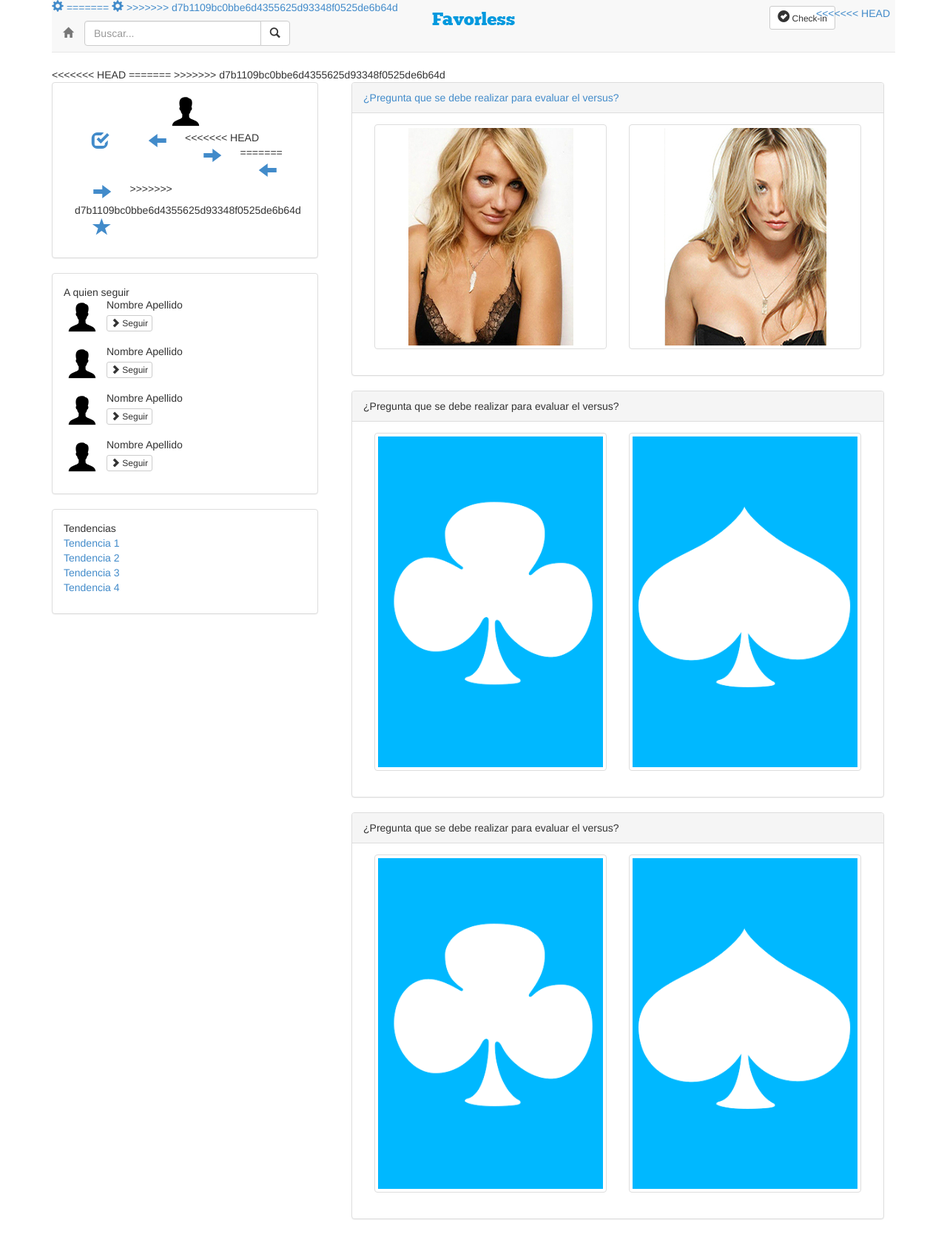
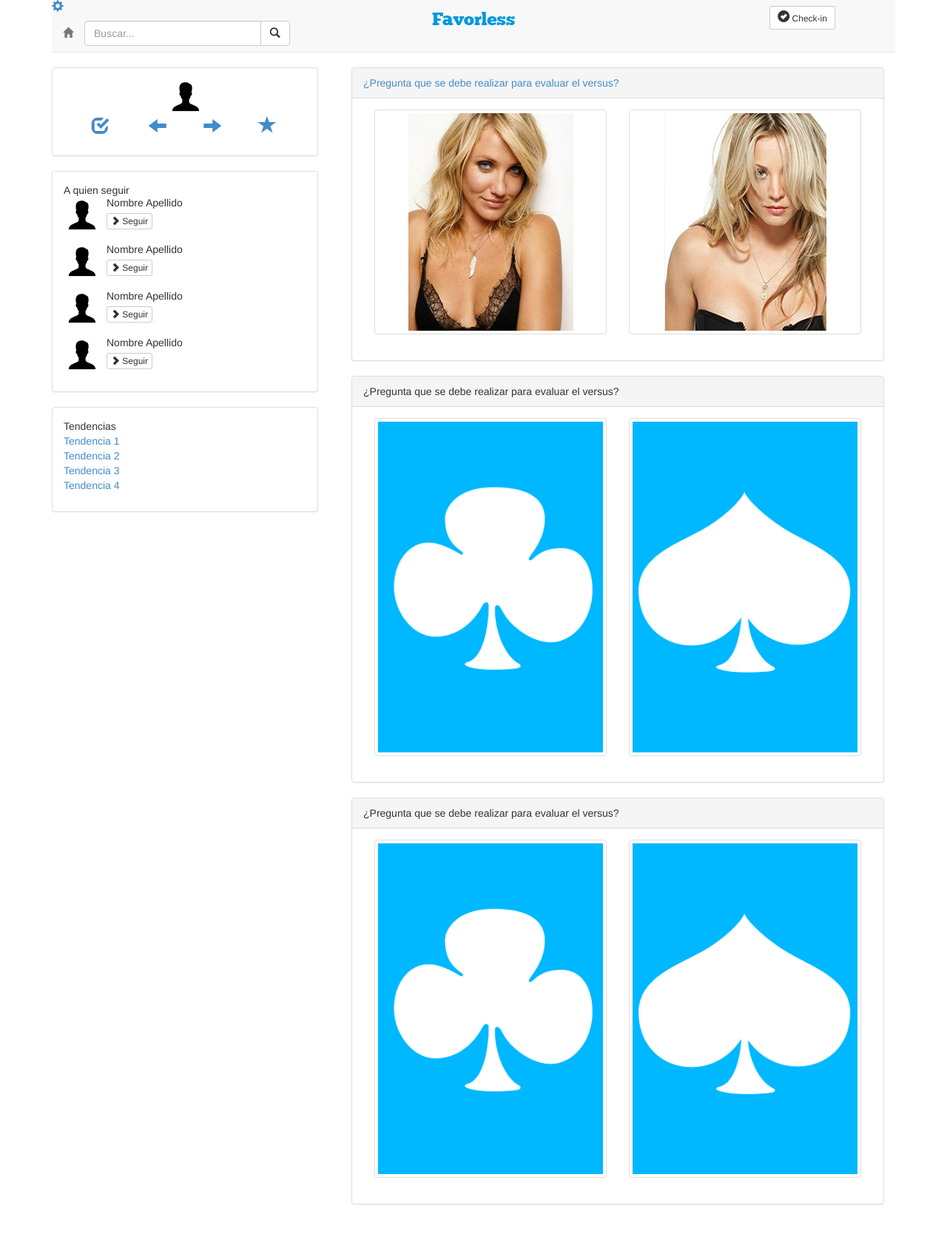
Before and after one commit to gianpaima/favorless, a Django app: template favor/registro_usuarios/templates/principal.html in a window 1280 px wide. Shown: the whole page at 74% size. After the commit the page ends 1628 px from the top, so only its background shows below. Run offline with Django 3.2, Linux system fonts and the light colour scheme; the template is opened without the code that fills it, so the values that code supplies are empty; parts of the project's set-up code (start-up, migrations or seed data) failed here and were passed over.

Commit message:
commit 7

```diff
--- a/favor/registro_usuarios/templates/principal.html
+++ b/favor/registro_usuarios/templates/principal.html
@@ -39,13 +39,8 @@
 
 						<div>
 							<a href="#" class="navbar-icon-checkin-right2">
-<<<<<<< HEAD
 									<a href="{% url "logout" %}"><span style="font-size:16px;" class="glyphicon glyphicon-cog"></span> <span class="cog"></span>
-=======
-									<a href=""><span style="font-size:16px;" class="glyphicon glyphicon-cog"></span> <span class="cog"></span>
->>>>>>> d7b1109bc0bbe6d4355625d93348f0525de6b64d
-</a>
-</a>
+									</a>
 		 				</div>
 
 
@@ -77,11 +72,6 @@
 				</nav>
 		</header>
 
-<<<<<<< HEAD
-
-=======
-
->>>>>>> d7b1109bc0bbe6d4355625d93348f0525de6b64d
 		<div class="row">
 			<section class="col-lg-4 col-sm-4 col-md-4 hidden-xs">
 				<article>
@@ -95,13 +85,8 @@
 					    </div>
 					    <ul class="list-inline col-lg-12 col-md-12">
 						  <li class="col-lg-3 col-md-3 text-center"><a href="#"><span style="font-size:24px;" class="glyphicon glyphicon-check"></span></a></li>
-<<<<<<< HEAD
 						  <li class="col-lg-3 col-md-3 text-center"><a href=""><span style="font-size:24px;" class="glyphicon glyphicon-arrow-left"></span></a></li>
 						  <li class="col-lg-3 col-md-3 text-center"><a href=""><span style="font-size:24px;" class="glyphicon glyphicon-arrow-right"></span></a></li>
-=======
-						  <li class="col-lg-3 col-md-3 text-center"><a href="#"><span style="font-size:24px;" class="glyphicon glyphicon-arrow-left"></span></a></li>
-						  <li class="col-lg-3 col-md-3 text-center"><a href="#"><span style="font-size:24px;" class="glyphicon glyphicon-arrow-right"></span></a></li>
->>>>>>> d7b1109bc0bbe6d4355625d93348f0525de6b64d
 						  <li class="col-lg-3 col-md-3 text-center"><a href="#"><span style="font-size:24px;" class="glyphicon glyphicon-star"></span></a></li>
 						</ul>
 
```
Also changed, not shown: favor/registro_usuarios/views.py (+4 -8 lines), 3 other files.
